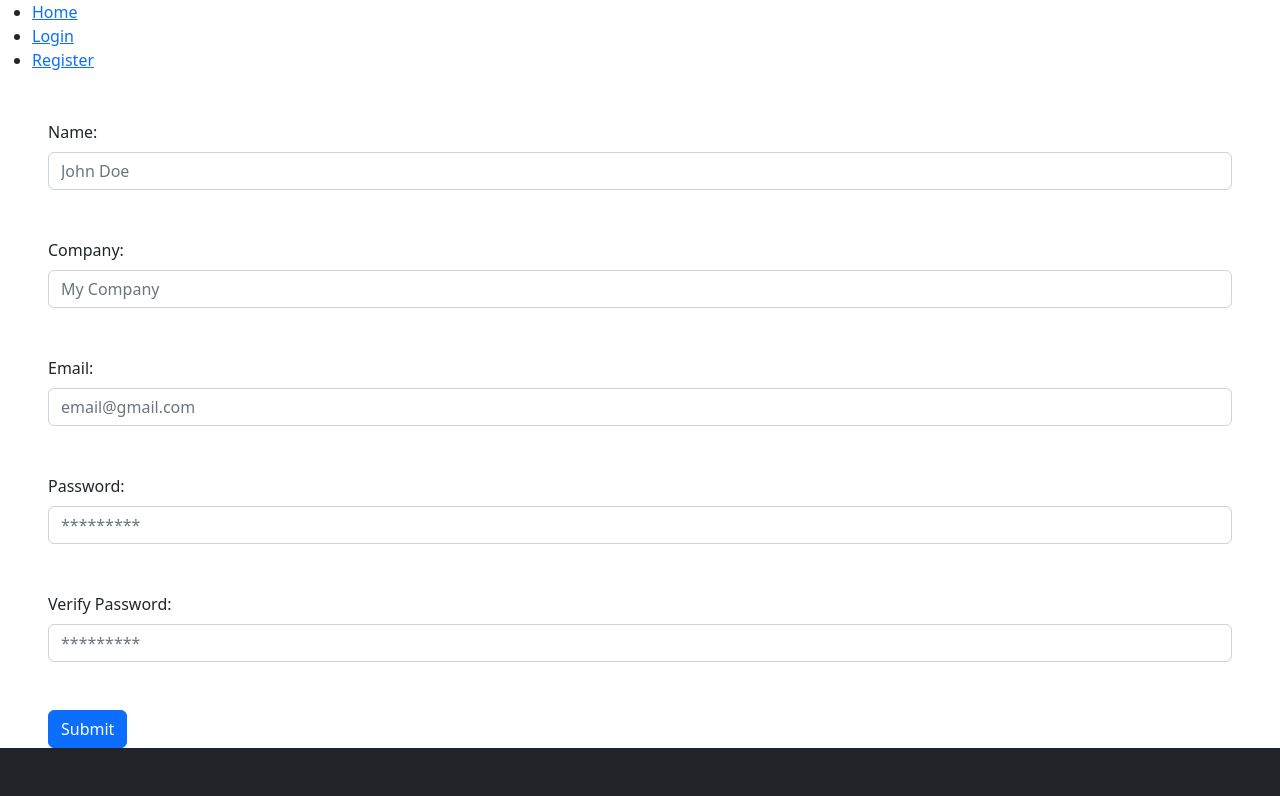
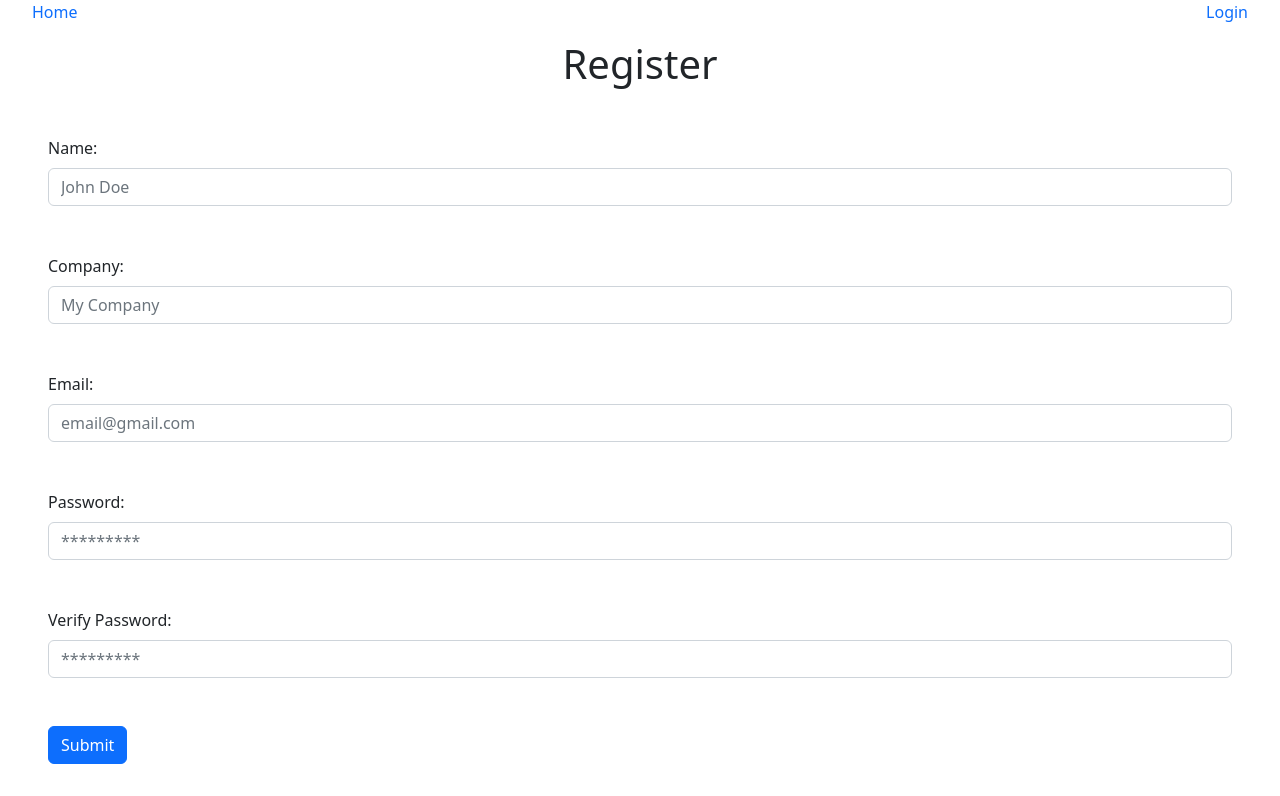
Before and after one commit to LiftOff-AC3/inventorme, a React (Create React App) app in the folder front-end/: page /register in a window 1280 px wide. Shown: the top 796 px of the page. Built offline with nearby package versions, Linux system fonts and the light colour scheme.

Commit message:
Refactored code to include a navigation bar that is seen on each page, whose links are tailored to what the user is trying to accomplish. Added basic CSS styling.

```diff
--- a/front-end/src/App.css
+++ b/front-end/src/App.css
@@ -1,39 +1,17 @@
-.App {
-  text-align: center;
-  height: 100%;
+ul {
+list-style-type: none;
+display: flex;
+justify-content: space-between;
+align-content: center;
 }
 
-.App-logo {
-  height: 40vmin;
-  pointer-events: none;
+#right-nav {
+display: flex;
+flex-flow: row wrap;
+justify-content: flex-end;
+margin-right: 1rem;
 }
 
-@media (prefers-reduced-motion: no-preference) {
-  .App-logo {
-    animation: App-logo-spin infinite 20s linear;
-  }
+#right-nav li {
+margin: auto 1em;
 }
-
-.App-header {
-  background-color: #282c34;
-  min-height: 100vh;
-  display: flex;
-  flex-direction: column;
-  align-items: center;
-  justify-content: center;
-  font-size: calc(10px + 2vmin);
-  color: white;
-}
-
-.App-link {
-  color: #61dafb;
-}
-
-@keyframes App-logo-spin {
-  from {
-    transform: rotate(0deg);
-  }
-  to {
-    transform: rotate(360deg);
-  }
-}
--- a/front-end/src/App.js
+++ b/front-end/src/App.js
@@ -1,12 +1,56 @@
 import { useState } from 'react';
+import { BrowserRouter, Routes, Route, Link, useLocation } from 'react-router-dom';
 import './App.css';
 import 'bootstrap/dist/css/bootstrap.min.css';
+import Registration from "./components/layout/Registration";
 import Landing from "./components/layout/Landing";
-
+import Login from "./components/layout/LoginPage";
 
 function App() {
+  function Navigation() {
+        const location = useLocation();
+        const isRegistrationPage = location.pathname === '/register';
+        const isLoginPage = location.pathname === '/login';
+
+        const linkStyle = {
+        textDecoration: "none"
+        }
+        return (
+          <nav>
+            <ul>
+              <div id="left-nav">
+              <li>
+                <Link to="/" style={linkStyle}>Home</Link>
+              </li>
+              </div>
+              <div id="right-nav">
+              {!isLoginPage && (
+              <li>
+                <Link to="/login" style={linkStyle}>Login</Link>
+              </li>
+              )}
+              {!isRegistrationPage && (
+              <li>
+                <Link to="/register" style={linkStyle}>Register</Link>
+               </li>
+               )}
+               </div>
+            </ul>
+          </nav>
+        );
+      }
+
   return (
-    <Landing />
+  <div>
+            <BrowserRouter>
+              <Navigation />
+              <Routes>
+                <Route path="/" element={<Landing />} />
+                <Route path="/login" element={<Login />} />
+                <Route path="/register" element={<Registration />} />
+              </Routes>
+          </BrowserRouter>
+   </div>
   );
 }
 
--- a/front-end/src/components/layout/Landing.js
+++ b/front-end/src/components/layout/Landing.js
@@ -1,40 +1,10 @@
 import React, { useState } from 'react';
-import { BrowserRouter, Routes, Route, Link } from 'react-router-dom';
-import Login from "./LoginPage";
-import Registration from "./Registration";
 
 export default function Landing(){
 
-    function Navigation() {
-      return (
-        <nav>
-          <ul>
-            <li>
-              <Link to="/">Home</Link>
-            </li>
-            <li>
-              <Link to="/login">Login</Link>
-            </li>
-            <li>
-              <Link to="/register">Register</Link>
-             </li>
-          </ul>
-        </nav>
-      );
-    }
 
     return (
     <>
-        <div>
-          <BrowserRouter>
-            <Navigation />
-            <Routes>
-              <Route path="/" element={Landing} />
-              <Route path="/login" element={<Login />} />
-              <Route path="/register" element={<Registration />} />
-            </Routes>
-        </BrowserRouter>
-        </div>
          <div id='landing-page'  className='bg-dark text-white p-5'>
             <img src='logo_transparent.png' alt='logo' className="float-start"></img>
              <h3 className='float-start m-4'>Welcome To InventorMe!</h3>
--- a/front-end/src/components/layout/LoginPage.js
+++ b/front-end/src/components/layout/LoginPage.js
@@ -1,6 +1,7 @@
 import React, { useState } from "react";
 import Form from 'react-bootstrap/Form';
 import Button from 'react-bootstrap/Button';
+
 
 export default function Login(){
 
--- a/front-end/src/components/layout/Registration.js
+++ b/front-end/src/components/layout/Registration.js
@@ -22,7 +22,7 @@ export default function Forms(){
           password:password,
           confirmPassword:confirmPassword
         });
-        alert("Registration Succefully")
+        alert("Registration Success!")
       }catch(err){
         alert(err);
       }
@@ -45,6 +45,8 @@ export default function Forms(){
     }
 
     return(
+    <div>
+    <h1 class="text-center">Register</h1>
     <Form onSubmit={handleSubmit}>
       <Form.Group controlId="formName" className="m-5">
         <Form.Label>Name: </Form.Label>
@@ -70,5 +72,6 @@ export default function Forms(){
         Submit
       </Button>
     </Form>
+    </div>
   )
 }
```
